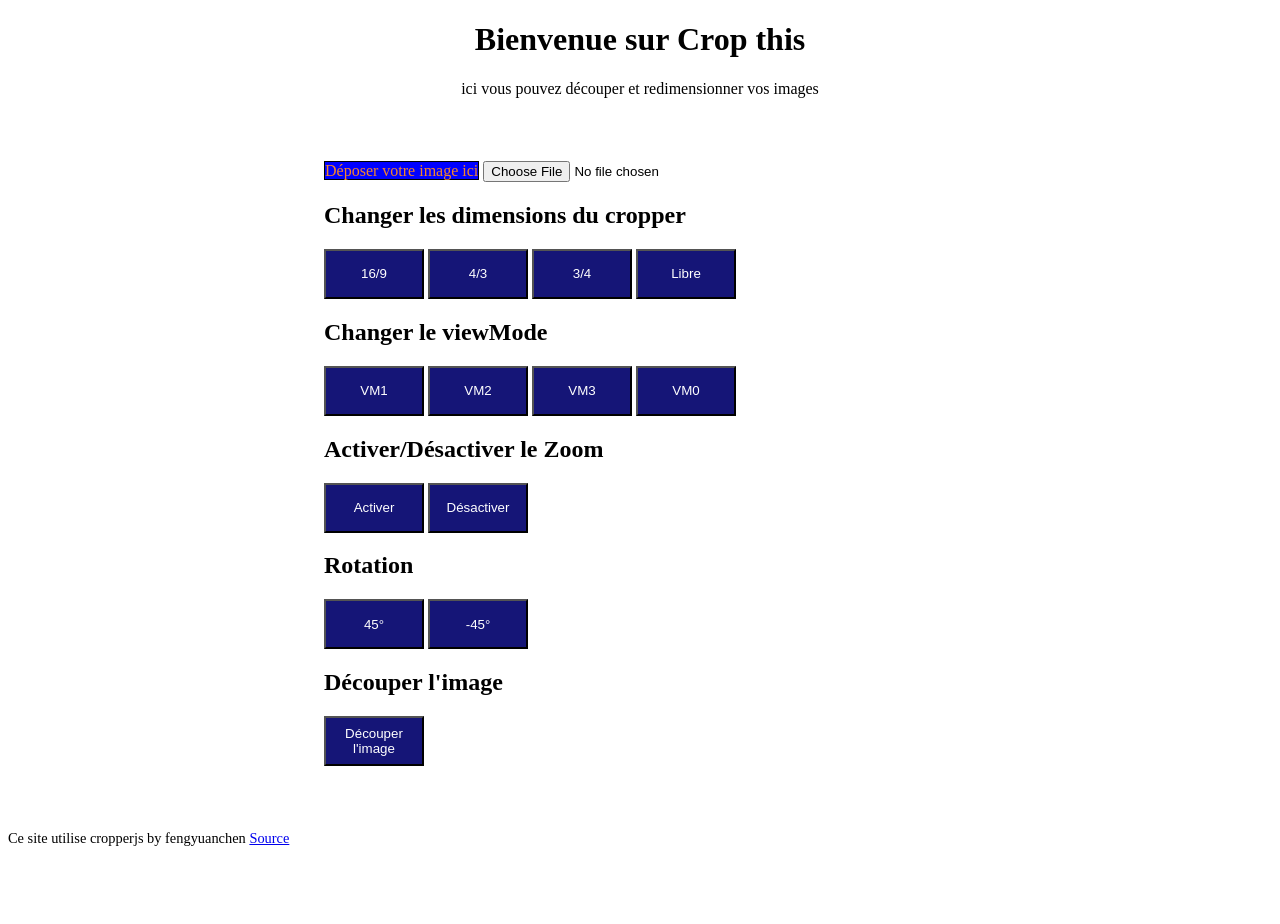
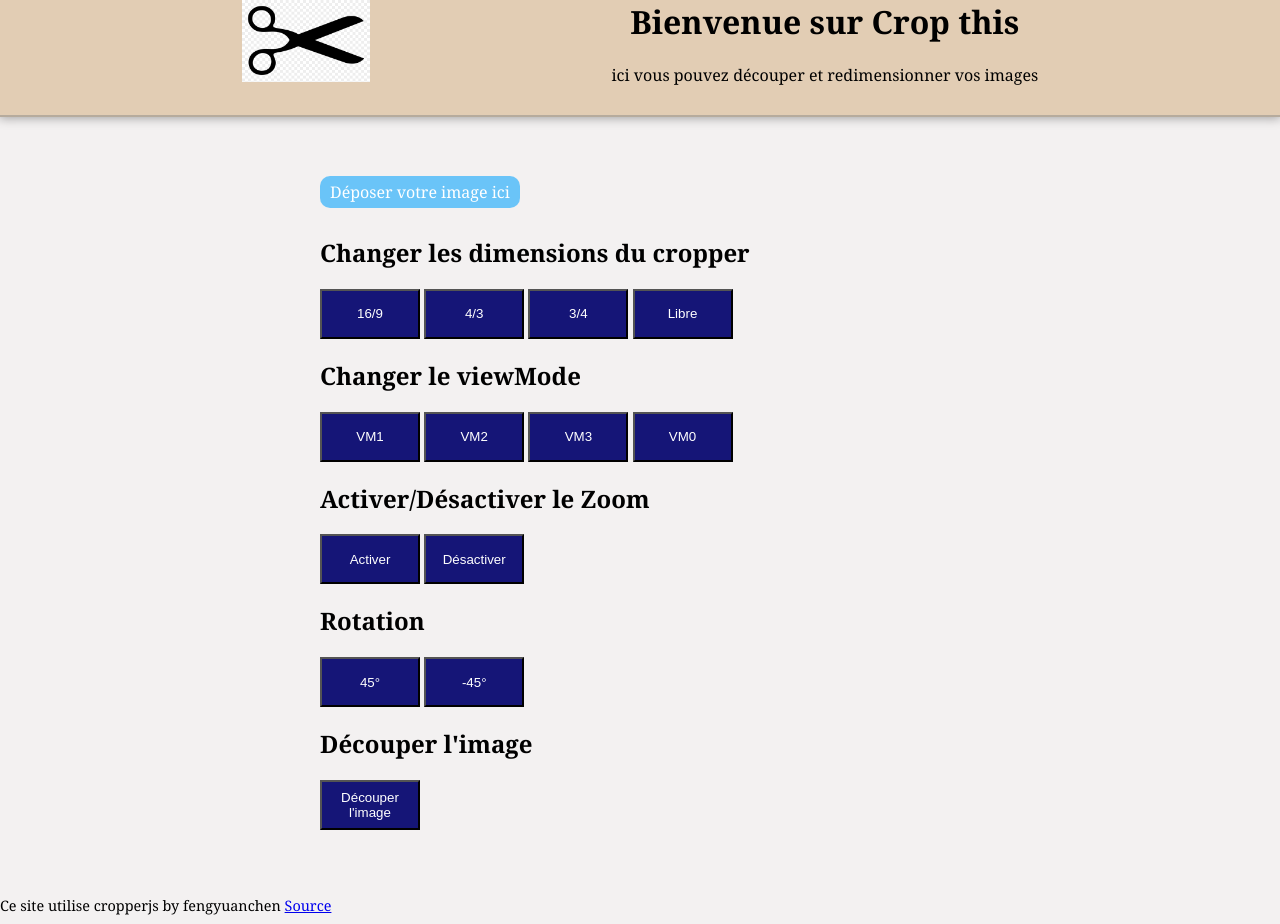
Before and after one commit to D-Jacques/Cropthis, a PHP site: page / in a window 1280 px wide. Before the commit the page ends 846 px from the top, so only its background shows below. Run offline with PHP 8.4, Linux system fonts and the light colour scheme; some libraries are stand-ins or nearby versions.

Commit message:
making some interface stuff

```diff
--- a/cropperjs/index.css
+++ b/cropperjs/index.css
@@ -1,5 +1,32 @@
+body{
+    margin-top: 0;
+    margin-right: 0;
+    margin-left: 0;
+    background-color: rgb(243, 241, 241);
+    font-family: Georgia, 'Times New Roman', Times, serif;
+}
 header{
-    width: 50%;
+    background-color: rgb(226, 205, 180);
+    padding-bottom: 1%;
+    border-bottom: 2px solid rgba(128, 128, 128, 0.452);
+    box-shadow: 0px 0px 10px 1px rgba(0, 0, 0, 0.349);
+}
+
+header h1{
+    margin-top: 0;
+}
+
+.flex-box{
+    display: flex;
+    justify-content: space-evenly;
+}
+
+.bloc-scissor{
+    width: 10%;
+}
+
+.bloc-scissor img{
+    width: 100%;
 }
 
 .space-bottom{
@@ -21,12 +48,22 @@ header{
 
 .input-div{
     width: 50%;
+    margin-bottom: 1%;
 }
 
 .input-div label{
-    background-color: blue;
-    color: rgb(245, 133, 41);
-    border: 1px solid black;
+    background-color: rgba(0, 162, 255, 0.562);
+    color: rgb(255, 255, 255);
+    border-radius: 10px;
+    padding: 5px 10px;
+}
+
+.input-div label:hover{
+    background-color: rgb(0, 0, 202);
+}
+
+.input-div input{
+    display: none;
 }
 
 .cropperbox{
--- a/cropperjs/index.html
+++ b/cropperjs/index.html
@@ -10,10 +10,15 @@
 </head>
 <body>
 
-    <header class="center text-center space-bottom">
-        <div>
-            <h1>Bienvenue sur Crop this</h1>
-            <p>ici vous pouvez découper et redimensionner vos images</p>
+    <header class="text-center space-bottom">
+        <div class="flex-box">
+            <div class="bloc-scissor">
+                <img src="./ciseaux.png" alt="ciseaux">
+            </div>
+            <div class="bloc-text">
+                <h1>Bienvenue sur Crop this</h1>
+                <p>ici vous pouvez découper et redimensionner vos images</p>
+            </div>
         </div>
     </header>
 
--- a/cropperjs/php/index.php
+++ b/cropperjs/php/index.php
@@ -1,5 +1,4 @@
 <?php
-
     /**
      * Rien de bien compliqué ici, on récupére notre image et on la met dans le fichier img
      */
@@ -9,5 +8,7 @@
     $uploadFolder = '../img';
     $result = move_uploaded_file($fileUploaded, "$uploadFolder/$name");
 
-
+    // équivalent Symfony
+    // UploadedFile $fileUpload
+    // $fileUploaded->move($uploadFolder, $name)
 ?>
--- a/cropperjs/test.js
+++ /dev/null
@@ -1,8 +0,0 @@
-let labelbutton = document.querySelector(".input-div label");
-
-labelbutton.addEventListener("click", function(){
-    this.style.backgroundColor = "pink";
-})
-labelbutton.addEventListener("mouseup", function(){
-    this.style.backgroundColor = "blue"
-});
```
Also changed, not shown: cropperjs/ciseaux.png (added).
